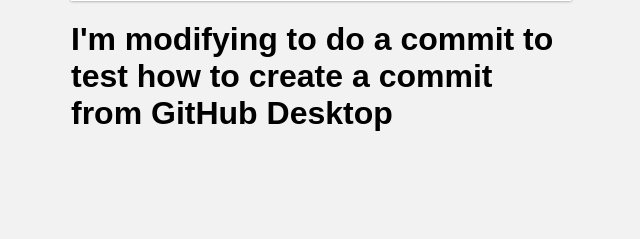
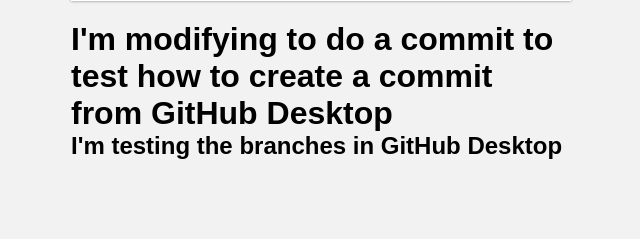
Before and after one commit to rych182/Formulario-validacion-php, a PHP site: page /index.php in a window 1280 px wide. Shown: the part 453-692 px from the top of the page, without its empty margins (319-959 px from the left). Run offline with PHP 8.4, Linux system fonts and the light colour scheme; some web fonts are replaced.

Commit message:
testing branchers
I'm testing branches in GitHUb desktop

```diff
--- a/index.view.php
+++ b/index.view.php
@@ -34,6 +34,8 @@
 			<input type="submit" value="Enviar" name="submit" class="btn btn-primary">
 		</form>
 		<h1>I'm modifying to do a commit to test how to create a commit from GitHub Desktop</h1>
+
+		<h2>I'm testing the branches in GitHub Desktop </h2>
 	</div>
 </body>
 </html>
```
